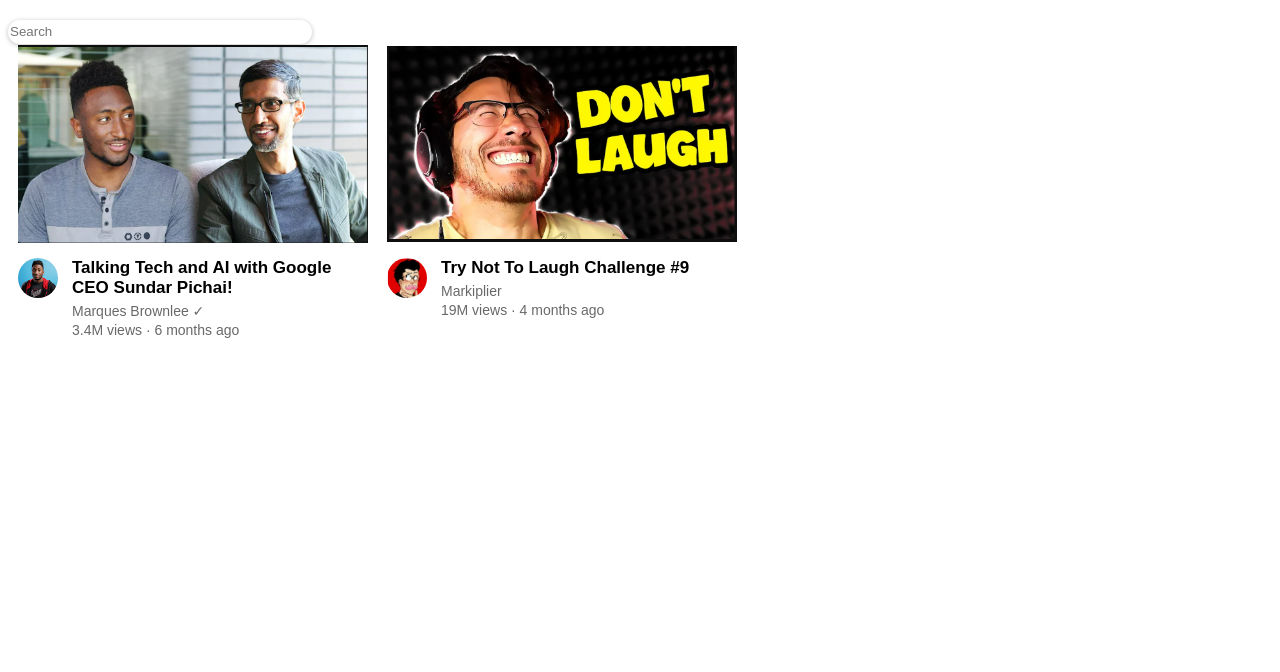
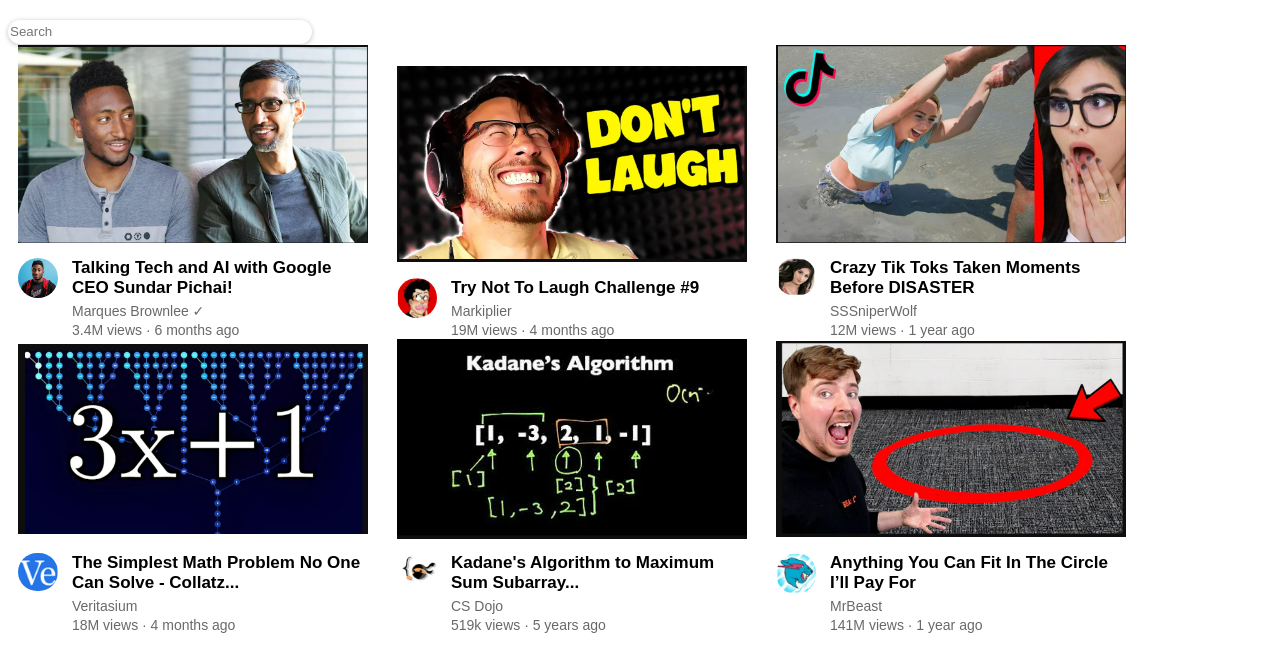
Before and after one commit to mansi1234567890/youtubeclone, a plain HTML site: page index.html in a window 1280 px wide. Drawn offline with Linux system fonts and the light colour scheme; a web font is replaced by a local one.

Commit message:
Update index.html

```diff
--- a/index.html
+++ b/index.html
@@ -10,9 +10,10 @@
     <link rel="stylesheet" href="youtube.css">
 </head>
 
+
 <body>
     <input class="input" type="text" placeholder="Search">
-
+<div class="video-grid">
     <div class="a-img">
         <div class="first-half">
             <img class="thumb1" src="thumbnails\thumbnail1.png"></img>
@@ -34,12 +35,11 @@
                     3.4M views &#183; 6 months ago
                 </p>
             </div>
-
     </div>
  </div>
 
 
-    <div class="b-img">
+    <div class="a-img">
         <div class="first-half">
         <img class="thumb1" src="thumbnails\thumbnail2.png"></img>
         </div>
@@ -61,13 +61,118 @@
             19M views &#183; 4 months ago
         </p>
         </div>
+    </div>
+  </div>
 
+
+    <div class="a-img">
+        <div class="first-half">
+            <img class="thumb1" src="thumbnails\thumbnail3.png"></img>
+        </div>
+        <div  class="thumbnail-row">
+            <div class="channel-pic">
+                <img class="profile-pic" src="thumbnails\t3.png">
+            </div>
+            <div class="video-info">
+                <p class="a-pic">
+                    Crazy Tik Toks Taken Moments Before DISASTER
+                </p>
+
+                <p class="c-pic">
+                    SSSniperWolf
+                </p>
+
+                <p class="b-pic">
+                    12M views &#183; 1 year ago
+                </p>
+            </div>
+        </div>
+    </div>
+
+
+    <div class="a-img">
+        <div class="first-half">
+            <img class="thumb1" src="thumbnails\thumbnail4.png"></img>
+        </div>
+        <div  class="thumbnail-row">
+            <div class="channel-pic">
+                <img class="profile-pic" src="thumbnails\t4.png">
+            </div>
+            <div class="video-info">
+                <p class="a-pic">
+
+                  The Simplest Math Problem No One Can Solve - Collatz...
+
+                <p class="c-pic">
+                    Veritasium
+
+
+                </p>
+
+                <p class="b-pic">
+                    18M views &#183; 4 months ago
+                </p>
+            </div>
+        </div>
+    </div>
+
+
+    <div class="a-img">
+        <div class="first-half">
+            <img class="thumb1" src="thumbnails\thumbnail5.png"></img>
+        </div>
+        <div  class="thumbnail-row">
+            <div class="channel-pic">
+                <img class="profile-pic" src="thumbnails\t5.png">
+            </div>
+            <div class="video-info">
+                <p class="a-pic">
+
+                Kadane's Algorithm to Maximum Sum Subarray...
+                </p>
+
+                <p class="c-pic">
+                   CS Dojo
+                </p>
+
+                <p class="b-pic">
+                    519k views &#183; 5 years ago
+                </p>
+            </div>
+        </div>
     </div>
 
 
 
 
 
+    <div class="a-img">
+        <div class="first-half">
+        <img class="thumb1" src="thumbnails\]thumbnail6.png"></img>
+        </div>
+
+        <div class="thumbnail-row">
+            <div class="channel-pic">
+                <img class="profile-pic" src="thumbnails\t6.png">
+            </div>
+            <div class="video-info">
+        <p class="a-pic">
+           Anything You Can Fit In The Circle I’ll Pay For
+        </p>
+
+        <p class="c-pic">
+            MrBeast
+        </p>
+
+        <p class="b-pic">
+            141M views &#183; 1 year ago
+        </p>
+        </div>
+     </div>
+    </div>
+ </div>
+
+
 
 </body>
 
```
